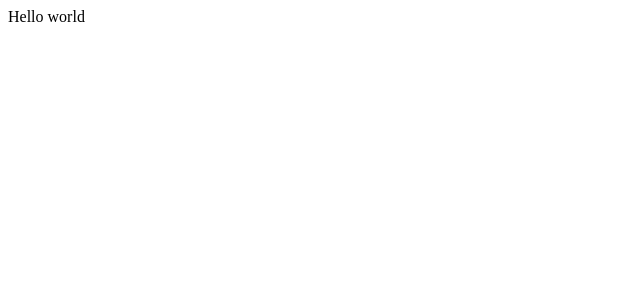
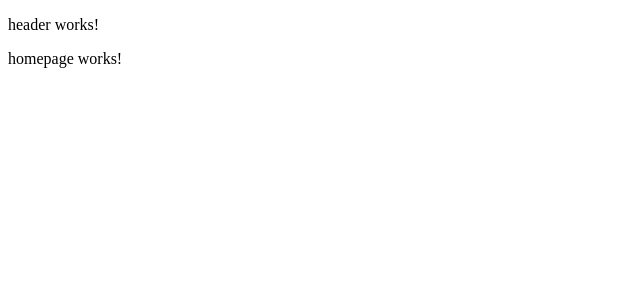
Before and after one commit to Samirr26/SamirRademakersCV, an Angular app: page / in a window 1280 px wide. Shown: the top 300 px of the page, without its empty margins (0-640 px from the left). Built offline with nearby package versions, Linux system fonts and the light colour scheme.

Commit message:
[Update] Working router

```diff
--- a/src/app/app.component.html
+++ b/src/app/app.component.html
@@ -1 +1,2 @@
-<div>Hello world</div>
+<app-header></app-header>
+<router-outlet></router-outlet>
--- /dev/null
+++ b/src/app/components/header/header.component.html
@@ -0,0 +1 @@
+<p>header works!</p>
--- /dev/null
+++ b/src/app/components/header/header.component.ts
@@ -0,0 +1,15 @@
+import { Component, OnInit } from '@angular/core';
+
+@Component({
+  selector: 'app-header',
+  templateUrl: './header.component.html',
+  styleUrls: ['./header.component.css']
+})
+export class HeaderComponent implements OnInit {
+
+  constructor() { }
+
+  ngOnInit(): void {
+  }
+
+}
--- /dev/null
+++ b/src/app/components/homepage/homepage.component.html
@@ -0,0 +1 @@
+<p>homepage works!</p>
--- /dev/null
+++ b/src/app/components/homepage/homepage.component.ts
@@ -0,0 +1,15 @@
+import { Component, OnInit } from '@angular/core';
+
+@Component({
+  selector: 'app-homepage',
+  templateUrl: './homepage.component.html',
+  styleUrls: ['./homepage.component.css']
+})
+export class HomepageComponent implements OnInit {
+
+  constructor() { }
+
+  ngOnInit(): void {
+  }
+
+}
```
Also changed, not shown: src/app/app.module.ts (+12 -2 lines), src/app/components/header/header.component.css (added), src/app/components/homepage/homepage.component.css (added), 2 other files (tests, documents, lock files or other folders).
